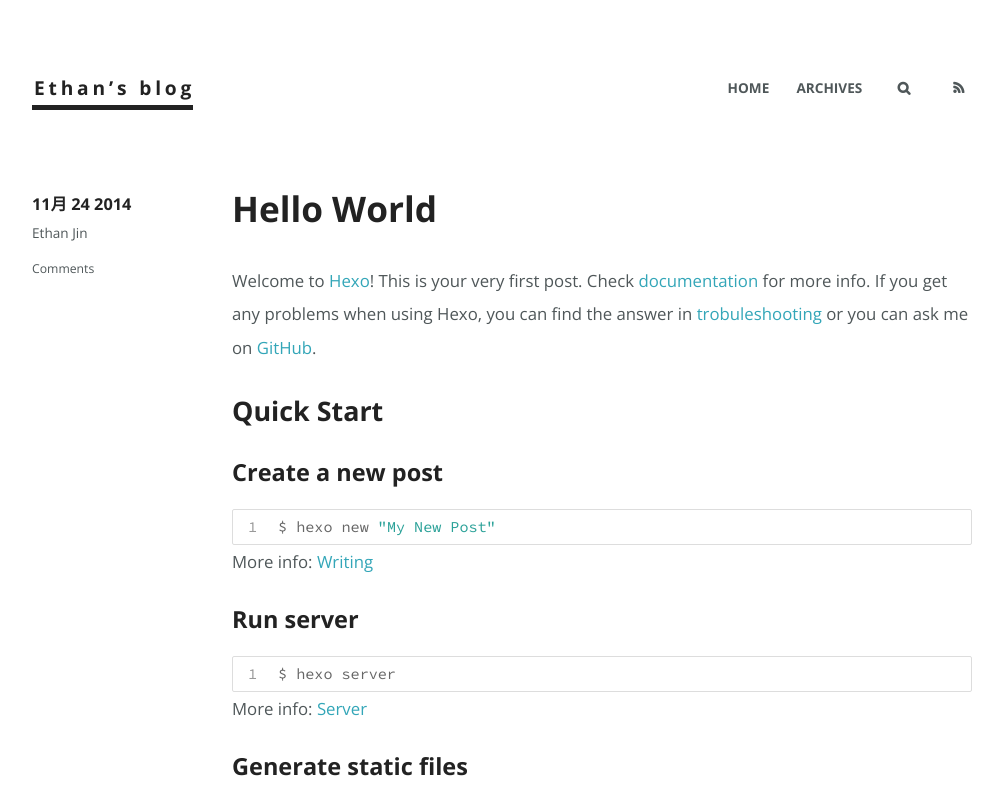
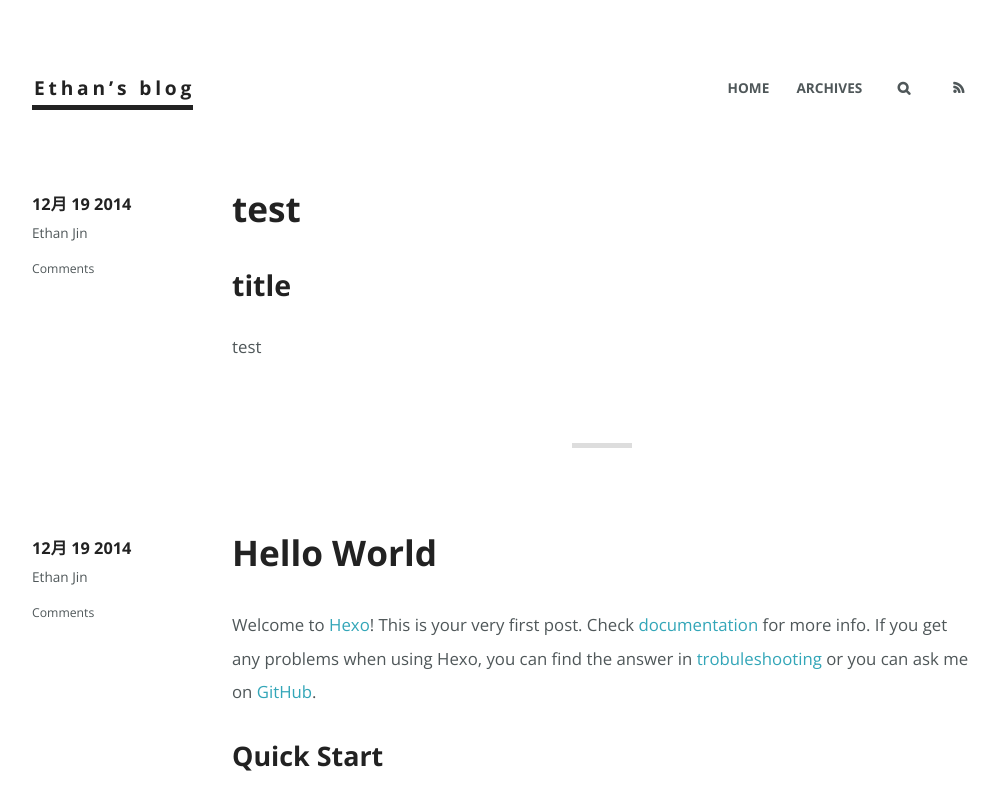
Before and after one commit to ethanjin/ethanjin.github.io, a plain HTML site: page archives/2014/index.html in a window 1280 px wide. Shown: the top 797 px of the page, without its empty margins (138-1141 px from the left). Drawn offline with nearby package versions, Linux system fonts and the light colour scheme.

Commit message:
test post

```diff
--- a/archives/2014/index.html
+++ b/archives/2014/index.html
@@ -49,17 +49,17 @@
     <div id="main">
 
 
-    <article id="post-hello-world" class="post">
+    <article id="post-test" class="post">
 	<footer class="entry-meta-header">
 		<span class="meta-elements date">
-			<a href="/2014/11/24/hello-world/" class="article-date">
-  <time datetime="2014-11-24T11:23:22.000Z" itemprop="datePublished">11月 24 2014</time>
+			<a href="/2014/12/19/test/" class="article-date">
+  <time datetime="2014-12-19T10:48:56.000Z" itemprop="datePublished">12月 19 2014</time>
 </a>
 		</span>
 		<span class="meta-elements author">Ethan Jin</span>
 		<div class="commentscount">
 
-				<a href="https://ethanjin.github.io/2014/11/24/hello-world/#disqus_thread" class="article-comment-link">Comments</a>
+				<a href="https://ethanjin.github.io/2014/12/19/test/#disqus_thread" class="article-comment-link">Comments</a>
 
 		</div>
 	</footer>
@@ -68,7 +68,57 @@
 
 
     <h1 itemprop="name" class="entry-title">
-      <a class="article-title" href="/2014/11/24/hello-world/">Hello World</a>
+      <a class="article-title" href="/2014/12/19/test/">test</a>
+    </h1>
+
+
+	</header>
+	<div class="entry-content">
+
+    	<h1 id="title">title</h1>
+<p>test</p>
+
+
+	</div>
+	<footer class="entry-footer">
+		<div class="entry-meta-footer">
+			<span class="category">
+
+			</span>
+			<span class="tags">
+
+			</span>
+		</div>
+	</footer>
+
+</article>
+
+
+	<hr class="article-devider">
+
+
+
+
+    <article id="post-hello-world" class="post">
+	<footer class="entry-meta-header">
+		<span class="meta-elements date">
+			<a href="/2014/12/19/hello-world/" class="article-date">
+  <time datetime="2014-12-19T09:51:06.000Z" itemprop="datePublished">12月 19 2014</time>
+</a>
+		</span>
+		<span class="meta-elements author">Ethan Jin</span>
+		<div class="commentscount">
+
+				<a href="https://ethanjin.github.io/2014/12/19/hello-world/#disqus_thread" class="article-comment-link">Comments</a>
+
+		</div>
+	</footer>
+
+	<header class="entry-header">
+
+
+    <h1 itemprop="name" class="entry-title">
+      <a class="article-title" href="/2014/12/19/hello-world/">Hello World</a>
     </h1>
 
 
```
Also changed, not shown: index.html (+55 -5 lines).
